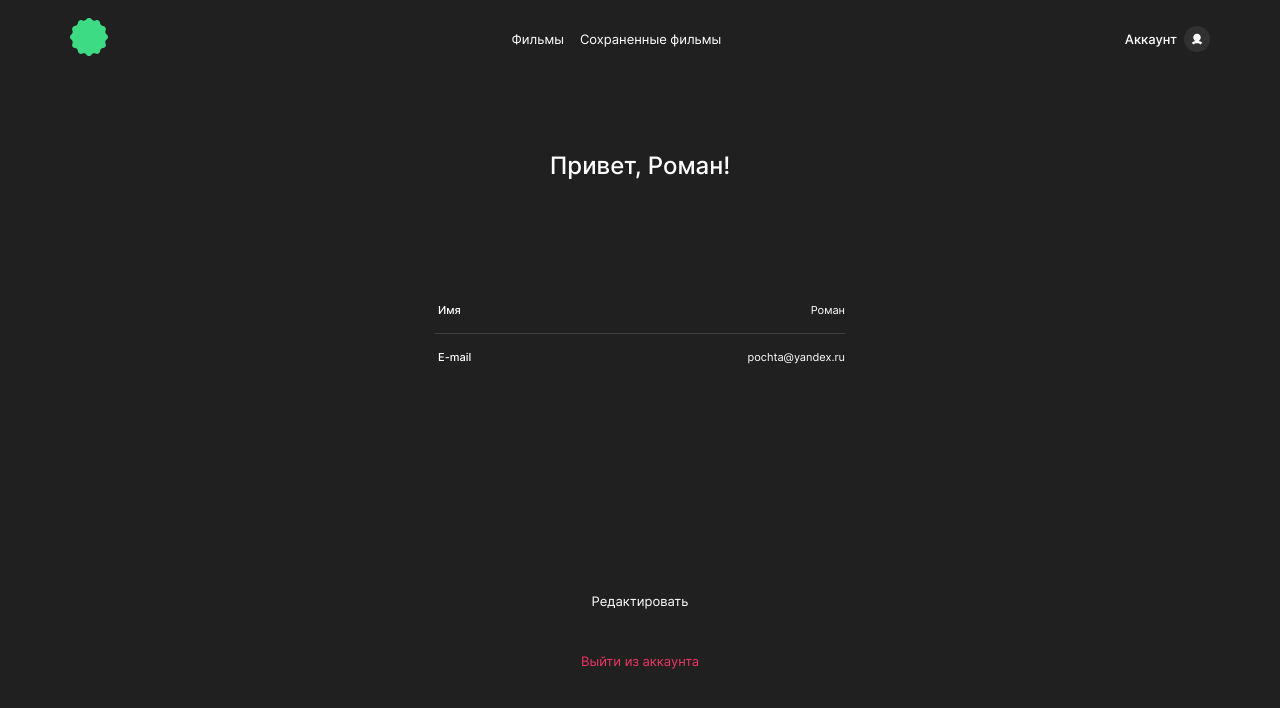
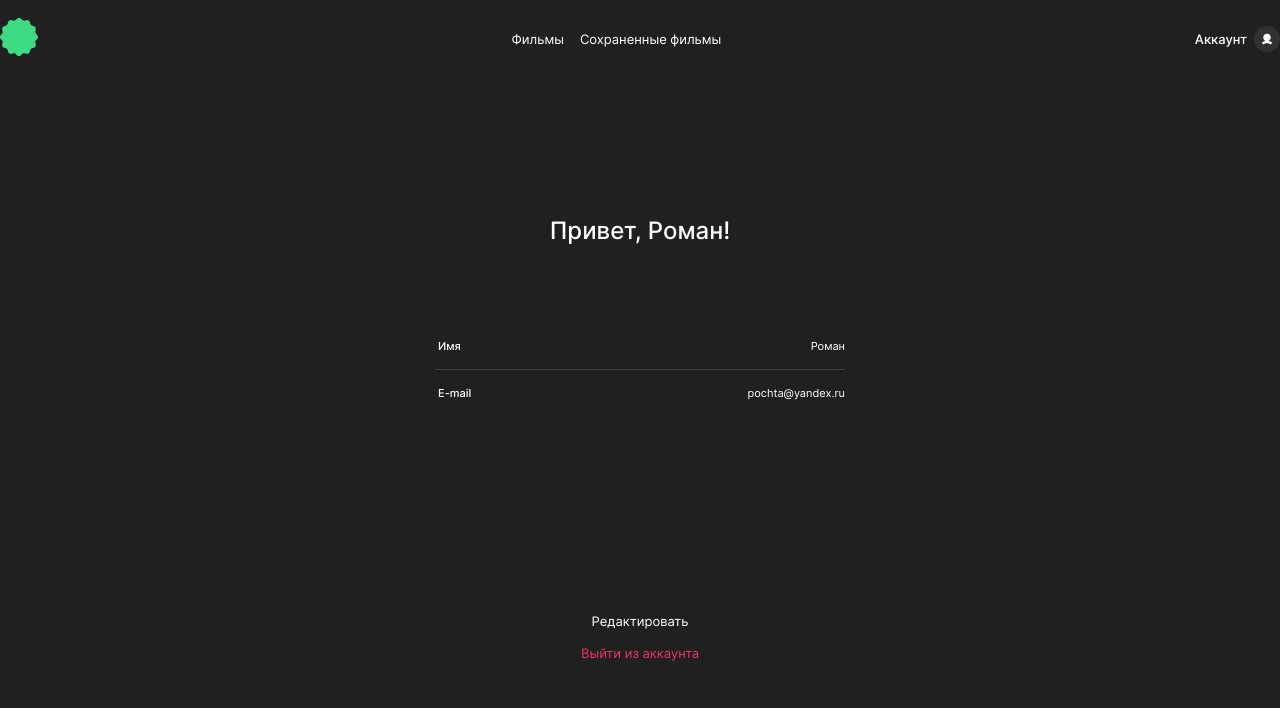
Before and after one commit to rpoltorakov/movies-explorer-frontend, a React (Create React App) app: page /profile in a window 1280 px wide. Shown: the top 708 px of the page. Built offline with nearby package versions, Linux system fonts and the light colour scheme.

Commit message:
fix: ошибки первого ревью

```diff
--- a/src/components/Header/Header.css
+++ b/src/components/Header/Header.css
@@ -5,6 +5,7 @@
   padding: 18px 70px 18px;
   align-items: center;
   max-height: 74px;
+  flex-shrink: 0;
 }
 
 .header__logo {
--- a/src/components/Profile/Profile.css
+++ b/src/components/Profile/Profile.css
@@ -4,6 +4,12 @@
   margin: 0 auto 0;
   display: flex;
   flex-direction: column;
+  justify-content: space-between;
+}
+
+.profile > .header {
+  padding-left: 0;
+  padding-right: 0;
 }
 
 .profile__content {
@@ -12,11 +18,15 @@
 }
 
 .profile__section {
-  margin: 74px 0 0;
+  margin: auto 0 auto;
   padding: 0;
   display: flex;
   flex-direction: column;
   align-items: center;
+  max-height: 445px;
+  height: 100%;
+  flex-grow: 1;
+  justify-self: center;
 }
 
 .profile__title {
@@ -37,7 +47,7 @@
 }
 
 .profile__wrapper {
-  margin: 107px 0 0;
+  margin: 78px 0 0;
   max-width: 410px;
   width: 100%;
   display: grid;
@@ -80,7 +90,7 @@
   display: flex;
   flex-direction: column;
   align-items: center;
-  margin: 200px 0 70px;
+  margin: auto 0 0;
   gap: 16px;
   max-width: 410px;
   width: 100%;
@@ -94,7 +104,7 @@
   margin: 0;
   padding: 0;
   width: 100%;
-  padding: 13px 0 15px;
+  /* padding: 13px 0 15px; */
   font-size: 13px;
   line-height: normal;
   font-weight: 400;
@@ -111,7 +121,9 @@
 
 @media screen and (max-width: 780px) {
   .profile {
-    padding: 0 50px 0;
+    /* padding: 0 30px 0; */
+    margin-left: 30px;
+    margin-right: 30px;
   }
 
   .profile__inputName {
@@ -121,7 +133,7 @@
 
 @media screen and (max-width: 330px) {
   .profile {
-    padding: 0 14px 0;
+    /* padding: 0 14px 0; */
   }
 
   .profile__section {
--- a/src/components/Profile/Profile.jsx
+++ b/src/components/Profile/Profile.jsx
@@ -19,12 +19,11 @@ function Profile({ isOpened, onClose, onClick }) {
 
   return (
     <div className='profile'>
+      <Header onClick={onClick} />
+      <Popup isOpened={isOpened} onClose={onClose} />
 
-      <Header onClick={onClick} />
+      <form className='profile__section'>
 
-      <main className="profile__content">
-        <Popup isOpened={isOpened} onClose={onClose} />
-        <form className='profile__section'>
         <h2 className='profile__title'>Привет, Роман!</h2>
 
         <div className="profile__wrapper">
@@ -68,9 +67,10 @@ function Profile({ isOpened, onClose, onClick }) {
           }
           <button className="profile__button profile__signoutButton">Выйти из аккаунта</button>
         </div>
+
       </form>
 
-      </main>
+
     </div>
   );
 }
```
Lines whose indentation alone changed are shown as unchanged.
